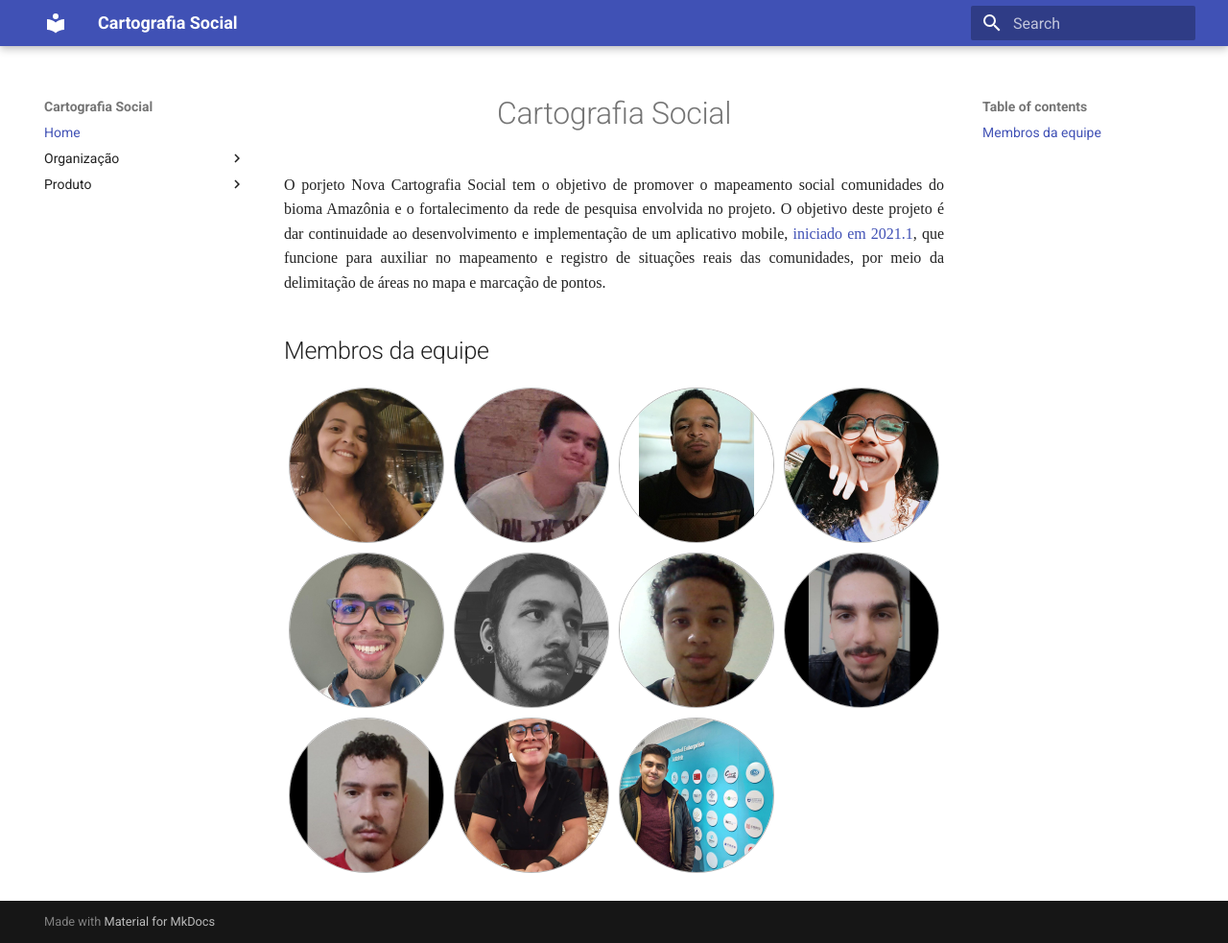
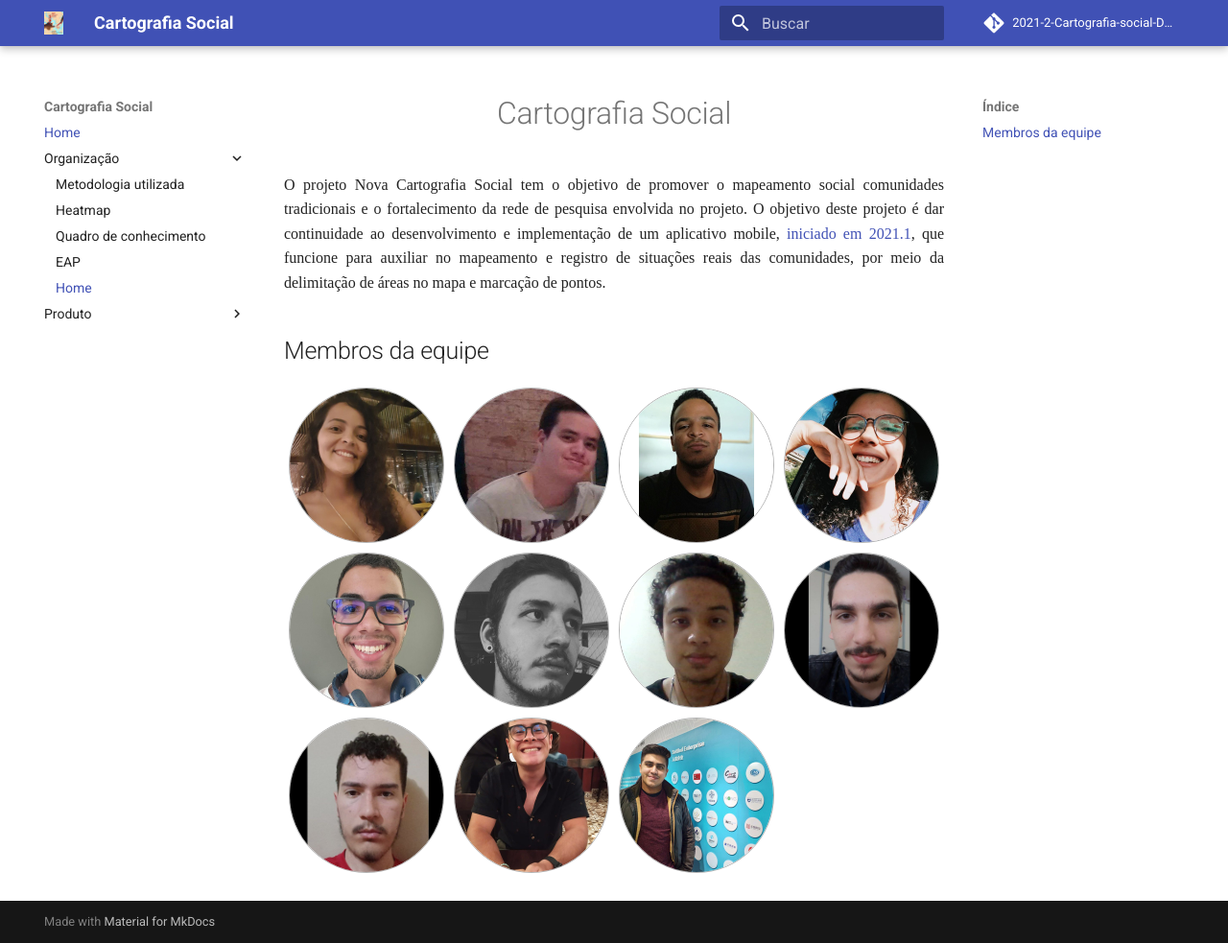
Before and after one commit to fga-eps-mds/2021-2-Cartografia-social-Doc, an MkDocs documentation site: the page built from docs/index.md, in a window 1280 px wide and 983 px high. Shown: the whole window at 96% size. Built offline with MkDocs 1.6.1 and Material for MkDocs 9.7.7, drawn with Linux system fonts in a browser that asks for light colours; comment, search, counter and statistics services are not loaded.

```diff
--- a/docs/index.md
+++ b/docs/index.md
@@ -1,6 +1,6 @@
 # <center>Cartografia Social
 <p align="justify">
-O porjeto Nova Cartografia Social tem o objetivo de promover o mapeamento social comunidades do bioma Amazônia e o fortalecimento da rede de pesquisa envolvida no projeto. O objetivo deste projeto é dar continuidade ao desenvolvimento e implementação de um aplicativo mobile, <a href="https://github.com/fga-eps-mds/2021.1-Cartografia-social-docs">iniciado em 2021.1</a>,  que funcione para auxiliar no mapeamento e registro de situações reais das comunidades, por meio da delimitação de áreas no mapa e marcação de pontos.
+O projeto Nova Cartografia Social tem o objetivo de promover o mapeamento social comunidades tradicionais e o fortalecimento da rede de pesquisa envolvida no projeto. O objetivo deste projeto é dar continuidade ao desenvolvimento e implementação de um aplicativo mobile, <a href="https://github.com/fga-eps-mds/2021.1-Cartografia-social-docs">iniciado em 2021.1</a>,  que funcione para auxiliar no mapeamento e registro de situações reais das comunidades, por meio da delimitação de áreas no mapa e marcação de pontos.
 </p>
 
 ## Membros da equipe
--- a/mkdocs.yml
+++ b/mkdocs.yml
@@ -1,14 +1,28 @@
 site_name: Cartografia Social
+
+repo_name: "2021-2-Cartografia-social-Docs"
+repo_url: "https://github.com/fga-eps-mds/2021-2-Cartografia-social-Doc"
+
 theme:
   name: material
+  # custom_dir: material
+  language: pt
+  logo: img/logo.jpg
+  favicon: img/logo.jpg
+
+markdown_extensions:
+  - pymdownx.highlight
+  - pymdownx.superfences
 
 nav:
   - Home: index.md
   - Organização:
     - Metodologia utilizada: metodologia.md
-    - EAP: eap.md
     - Heatmap: heatmap.md
     - Quadro de conhecimento: conhecimentos.md
+    - EAP: eap.md
+    - Gráfico de Gantt: index.md
   - Produto:
     - Lean Inception: leanInception.md
     - Backlog do Produto: backlog.md
+    - Plano de Custos: custos.md
```
Also changed, not shown: docs/custos.md (added, +73 -0 lines), docs/img/logo.jpg (added).
